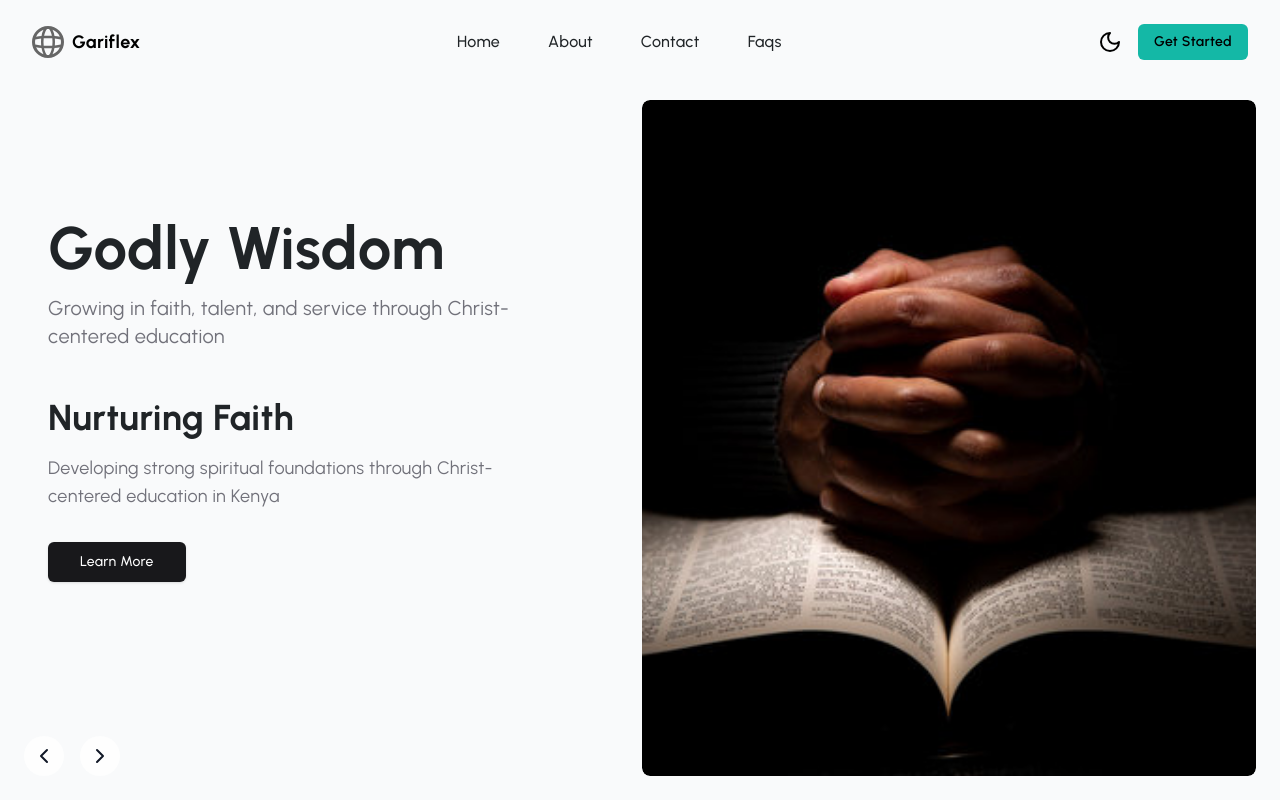
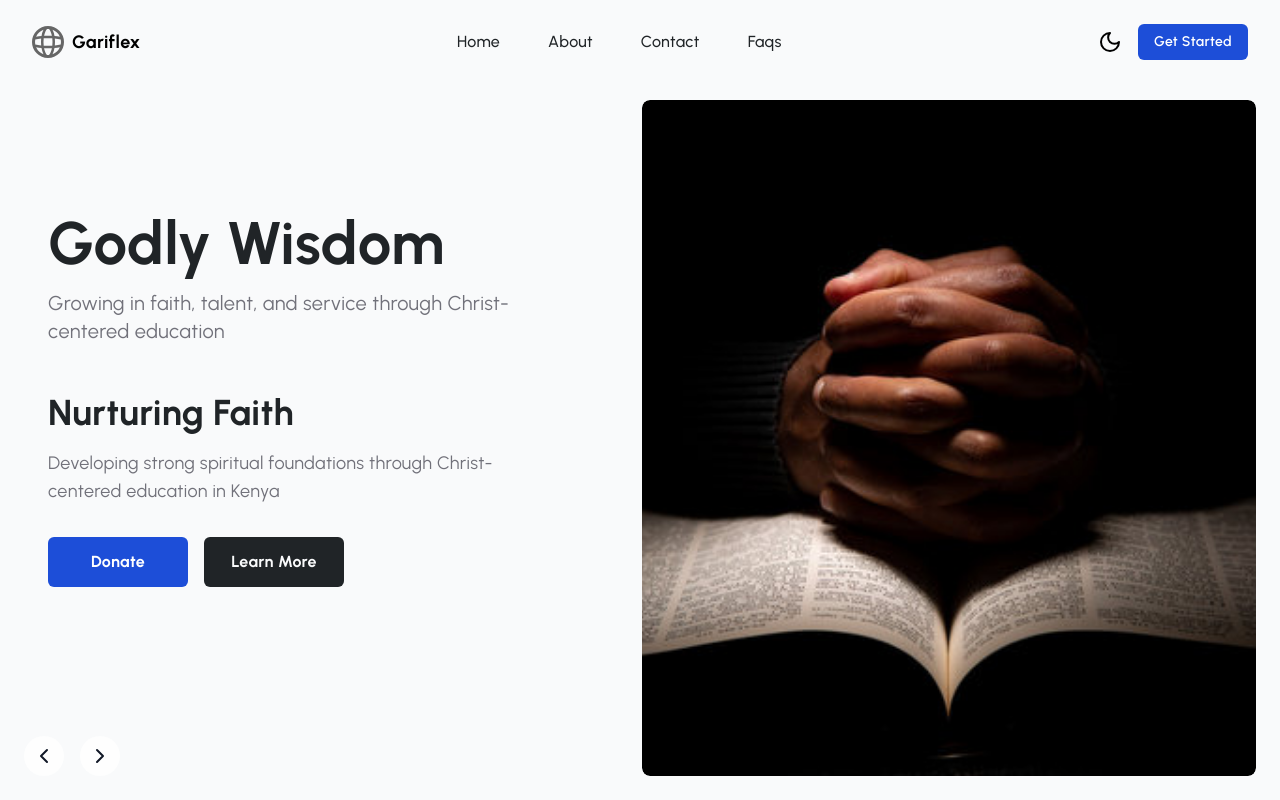
Before and after one commit to K-njeru/godly, a Next.js app: page / in a window 1280 px wide. Built offline with nearby package versions, Linux system fonts and the light colour scheme.

Commit message:
`Refactor UI components: HeroSection, Navbar, and Button`

```diff
--- a/src/components/HeroSection.tsx
+++ b/src/components/HeroSection.tsx
@@ -1,9 +1,9 @@
 "use client"
 
 import { useState, useEffect, useCallback } from "react"
-import { Button } from "@/components/ui/button"
 import { ChevronLeft, ChevronRight } from "lucide-react"
 import Image from "next/image"
+import Link from "next/link"
 
 const SLIDE_INTERVAL = 15000 // 15 seconds
 const SLIDES = [
@@ -86,19 +86,27 @@ export default function HeroSection() {
                 <p className="text-lg text-white/90 md:text-muted-foreground mb-8">
                   {SLIDES[currentSlide].description}
                 </p>
-                <Button
-                  size="lg"
-                  className="bg-white text-primary hover:bg-white/90 md:bg-primary md:text-white md:hover:bg-primary/90"
-                >
-                  Learn More
-                </Button>
+                <div className="flex flex-row gap-4">
+                  <Link
+                    href="#home"
+                    className="w-[140px] h-[50px] flex items-center justify-center rounded-md bg-blue-700 px-6 py-3 text-md text-white font-bold hover:bg-transparent hover:text-foreground hover:border hover:border-blue-500"
+                  >
+                    Donate
+                  </Link>
+                  <Link
+                    href=""
+                    className="w-[140px] h-[50px] flex items-center justify-center rounded-md bg-foreground text-background text-md font-bold hover:bg-transparent hover:text-foreground hover:border hover:border-blue-500"
+                  >
+                    Learn More
+                  </Link>
+                </div>
               </div>
             </div>
           </div>
         </div>
 
-       {/* Desktop Images Section */}
-       <div className="hidden md:block relative w-1/2 mt-[100px] mx-6 mb-6 bg-background rounded-lg overflow-hidden">
+        {/* Desktop Images Section */}
+        <div className="hidden md:block relative w-1/2 mt-[100px] mx-6 mb-6 bg-background rounded-lg overflow-hidden">
           <div
             className="absolute inset-0 transition-transform duration-500 ease-in-out flex"
             style={{ transform: `translateX(-${currentSlide * 100}%)` }}
--- a/src/components/Navbar.tsx
+++ b/src/components/Navbar.tsx
@@ -86,7 +86,7 @@ export default function Navbar() {
           {/* Get Started and Dark Mode Toggle */}
           <div className="hidden lg:flex lg:items-center lg:space-x-4">
             <ThemeSwitch />
-            <Link href="#home" className="rounded-md bg-teal-500 px-4 py-2 text-sm font-semibold hover:bg-teal-700">
+            <Link href="#home" className="rounded-md bg-blue-700 px-4 py-2 text-white text-sm font-semibold hover:bg-transparent hover:text-foreground hover:border hover:border-blue-500">
               Get Started
             </Link>
           </div>
--- a/src/components/ui/button.tsx
+++ b/src/components/ui/button.tsx
@@ -10,7 +10,7 @@ const buttonVariants = cva(
     variants: {
       variant: {
         default:
-          "bg-primary text-primary-foreground shadow hover:bg-primary/90",
+          "bg-blue-500 text-primary-foreground shadow hover:bg-primary/90",
         destructive:
           "bg-destructive text-destructive-foreground shadow-sm hover:bg-destructive/90",
         outline:
--- a/tailwind.config.ts
+++ b/tailwind.config.ts
@@ -18,6 +18,7 @@ module.exports = {
 		  ring: "hsl(var(--ring))",
 		  background: "hsl(var(--background))",
 		  foreground: "hsl(var(--foreground))",
+		  'custom-blue': '#0011CC',
 		  primary: {
 			DEFAULT: "hsl(var(--primary))",
 			foreground: "hsl(var(--primary-foreground))",
```
